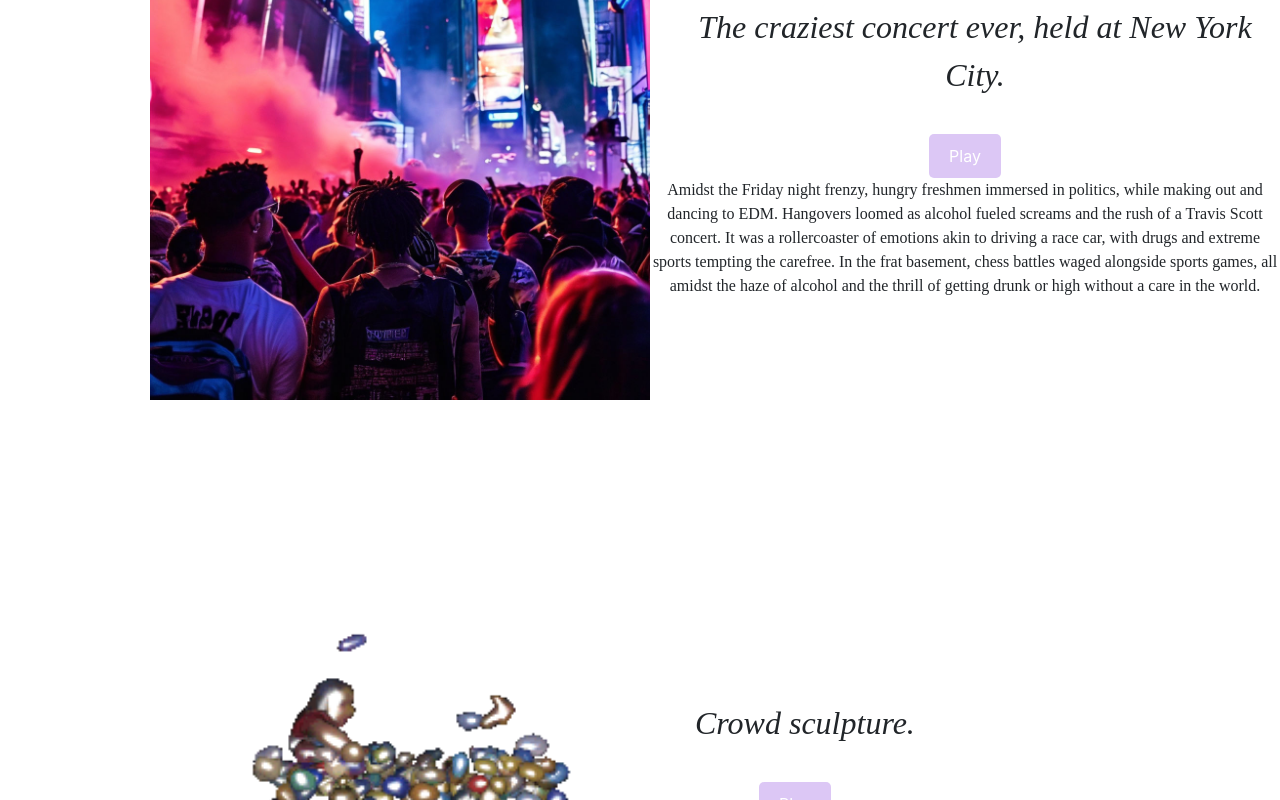
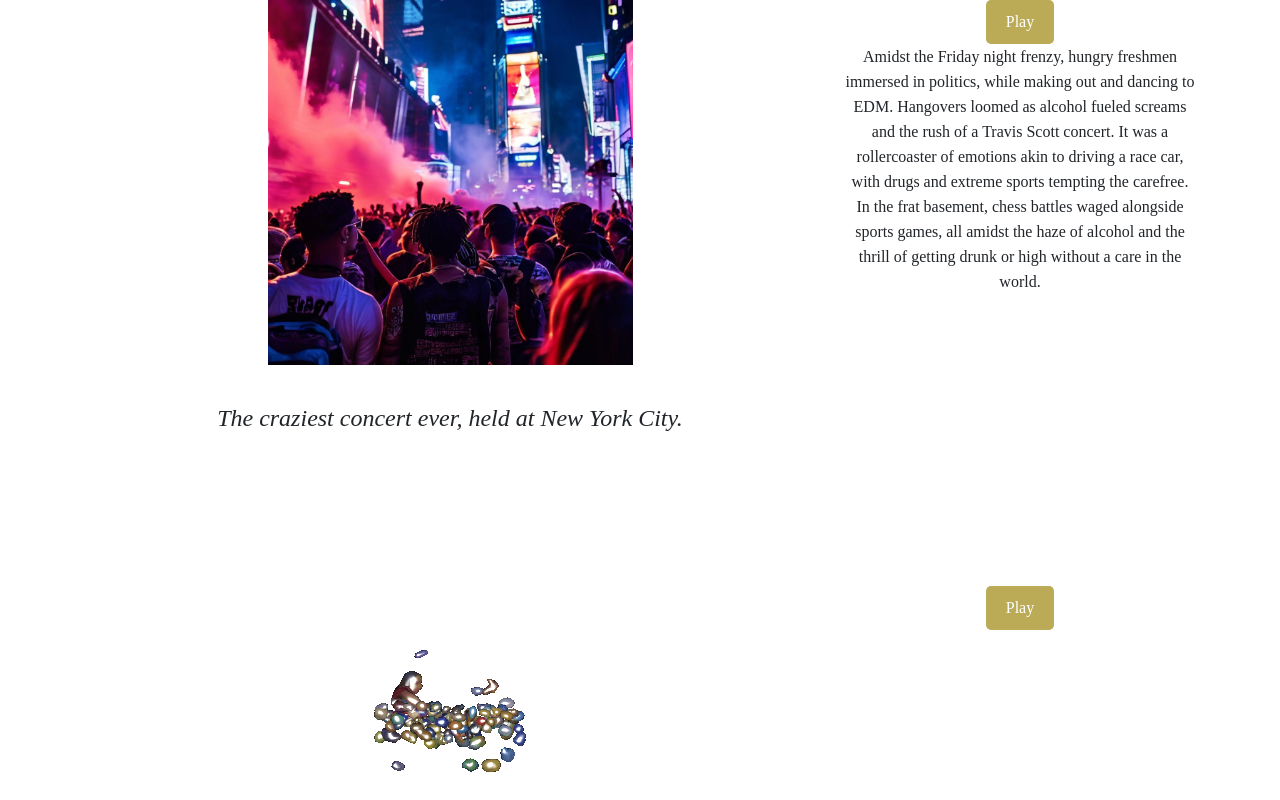
Before and after one commit to michfeng/art-ml-3, a React (Create React App) app: page /#/wild-and-feral in a window 1280 px wide. Shown: the part 200-1000 px from the top of the page. Built offline with nearby package versions, Linux system fonts and the light colour scheme.

Commit message:
added some of feral

```diff
--- a/src/components/AudioPlayer.css
+++ b/src/components/AudioPlayer.css
@@ -1,6 +1,6 @@
 .custom-button {
     /* Background color */
-    background-color: #dcc7f5;
+    background-color: #BBAB57;
 
     /* Text color */
     color: white;
@@ -19,8 +19,10 @@
 
     /* Hover effect */
     transition: background-color 0.3s ease;
+
+    font-family: 'Benne';
   }
 
 .custom-button:hover {
-    background-color: #caa8f3;
+    background-color: #9a8c46;
 }
--- /dev/null
+++ b/src/components/Media.js
@@ -0,0 +1,33 @@
+
+import AudioPlayer from "../components/AudioPlayer";
+
+
+export const Media = ({
+    image, caption, prompt, sound
+}) => {
+    /*return (
+        <div class="row" style={{paddingBottom: '150px'}}>
+            <div class="col-8">
+                <img src={image} alt="Image" width="500px" className="image" />
+            </div>
+            <div class="col-4">
+            <div className="caption" style={{ 'padding-bottom': '35px'}}>{caption}</div>
+                <AudioPlayer src={sound}/>
+                <text style={{ 'font-family': 'Benne', 'align-items': 'left' }}>{prompt}</text>
+            </div>
+        </div>
+    )*/
+
+    return (
+        <div class="row" style={{paddingBottom: '150px'}}>
+            <div class="col-8">
+                <img src={image} alt="Image"  className="image" />
+                <div className="caption" style={{ 'padding-top': '35px'}}>{caption}</div>
+            </div>
+            <div class="col-4">
+                <AudioPlayer src={sound} style={{'padding-bottom': '1000px'}} />
+                <text style={{  'font-family': 'Benne', 'text-align': 'left' }}>{prompt}</text>
+            </div>
+        </div>
+    )
+}
--- a/src/components/Page.css
+++ b/src/components/Page.css
@@ -10,12 +10,13 @@
 .image {
     max-width: 50%; /* Adjust as needed */
     height: auto; /* Maintain aspect ratio */
+    /*border-radius: 50%;*/
 }
 
 .caption {
     flex: 1; /* Take remaining space */
-    margin-left: 20px; /* Adjust spacing */
+    /*margin-left: 20px; /* Adjust spacing */
     font-family: 'Benne';
     font-style: italic;
-    font-size: 32px;
+    font-size: 24px;
 }
--- a/src/pages/Feral.js
+++ b/src/pages/Feral.js
@@ -1,33 +1,26 @@
 import img1 from "../images/concert.jpeg";
 import img2 from "../images/wild1.gif";
+import img3 from "../images/wild-cluster2.gif";
+import img4 from "../images/fiery-hot.jpg";
 
 import sound1 from '../audio-files/concert-description.mp3'
 import sound2 from '../audio-files/feral-sculpture-1.mp3'
 
 import '../components/Page.css';
 import AudioPlayer from "../components/AudioPlayer";
+import { Media } from "../components/Media";
 
 
 function Feral () {
     return (
-        <div>
-            <div className="image-with-caption" style={{'padding-top': '100px', 'padding-left': '150px'}}>
-                <img src={img1} alt="Image" width="500" className="image" />
-                <div style={{ display: 'flex', flexDirection: 'column'}}>
-                    <div className="caption" style={{ 'padding-bottom': '35px'}}>The craziest concert ever, held at New York City.</div>
-                    <AudioPlayer src={sound1}/>
-                    <text style={{ 'font-family': 'Benne', 'align-items': 'left' }}>Amidst the Friday night frenzy, hungry freshmen immersed in politics, while making out and dancing to EDM. Hangovers loomed as alcohol fueled screams and the rush of a Travis Scott concert. It was a rollercoaster of emotions akin to driving a race car, with drugs and extreme sports tempting the carefree. In the frat basement, chess battles waged alongside sports games, all amidst the haze of alcohol and the thrill of getting drunk or high without a care in the world.</text>
-                </div>
-            </div>
-            <div className="image-with-caption" style={{'padding-top': '100px', 'padding-left': '150px'}}>
-                <img src={img2} alt="Image" width="525" className="image" />
-                <div style={{ display: 'flex', flexDirection: 'column'}}>
-                    <div className="caption" style={{ 'padding-bottom': '35px'}}>Crowd sculpture.</div>
-                    <AudioPlayer src={sound2}/>
-                </div>
-            </div>
+
+        <div class="container" style={{paddingTop: '200px'}}>
+            <Media image={img1} caption="The craziest concert ever, held at New York City." sound={sound1} prompt="Amidst the Friday night frenzy, hungry freshmen immersed in politics, while making out and dancing to EDM. Hangovers loomed as alcohol fueled screams and the rush of a Travis Scott concert. It was a rollercoaster of emotions akin to driving a race car, with drugs and extreme sports tempting the carefree. In the frat basement, chess battles waged alongside sports games, all amidst the haze of alcohol and the thrill of getting drunk or high without a care in the world."/>
+            <Media image={img2} caption="Crowd sculpture." sound={sound2} prompt=""/>
+            <Media image={img3} caption="Crowd sculpture." sound={sound2} prompt=""/>
+            <Media image={img4} caption="Crowd sculpture." sound={sound2} prompt=""/>
         </div>
-    )
+    );
 }
 export default Feral;
 
```
Also changed, not shown: src/images/fiery-hot.jpg (added), src/images/wild-cluster2.gif (added).
